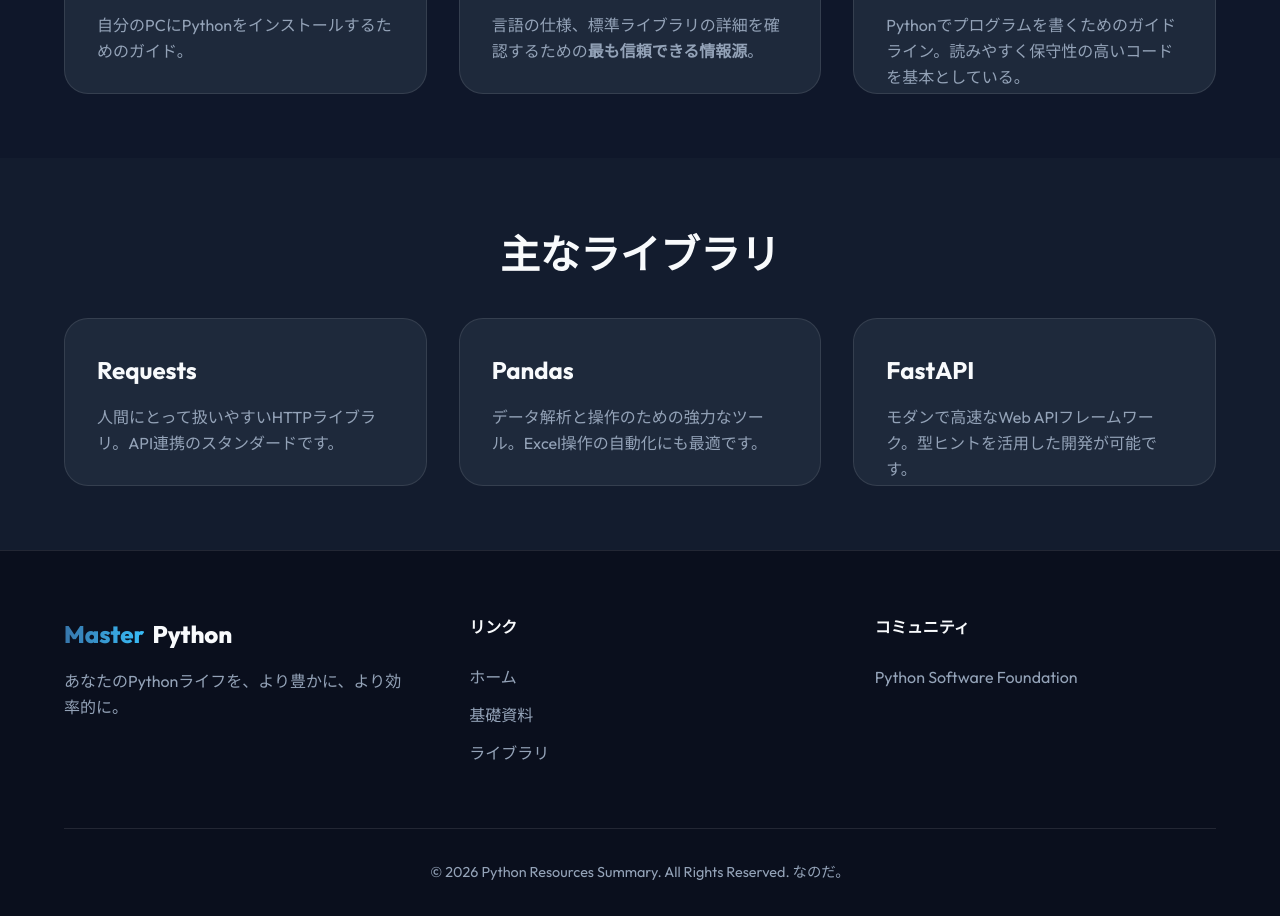
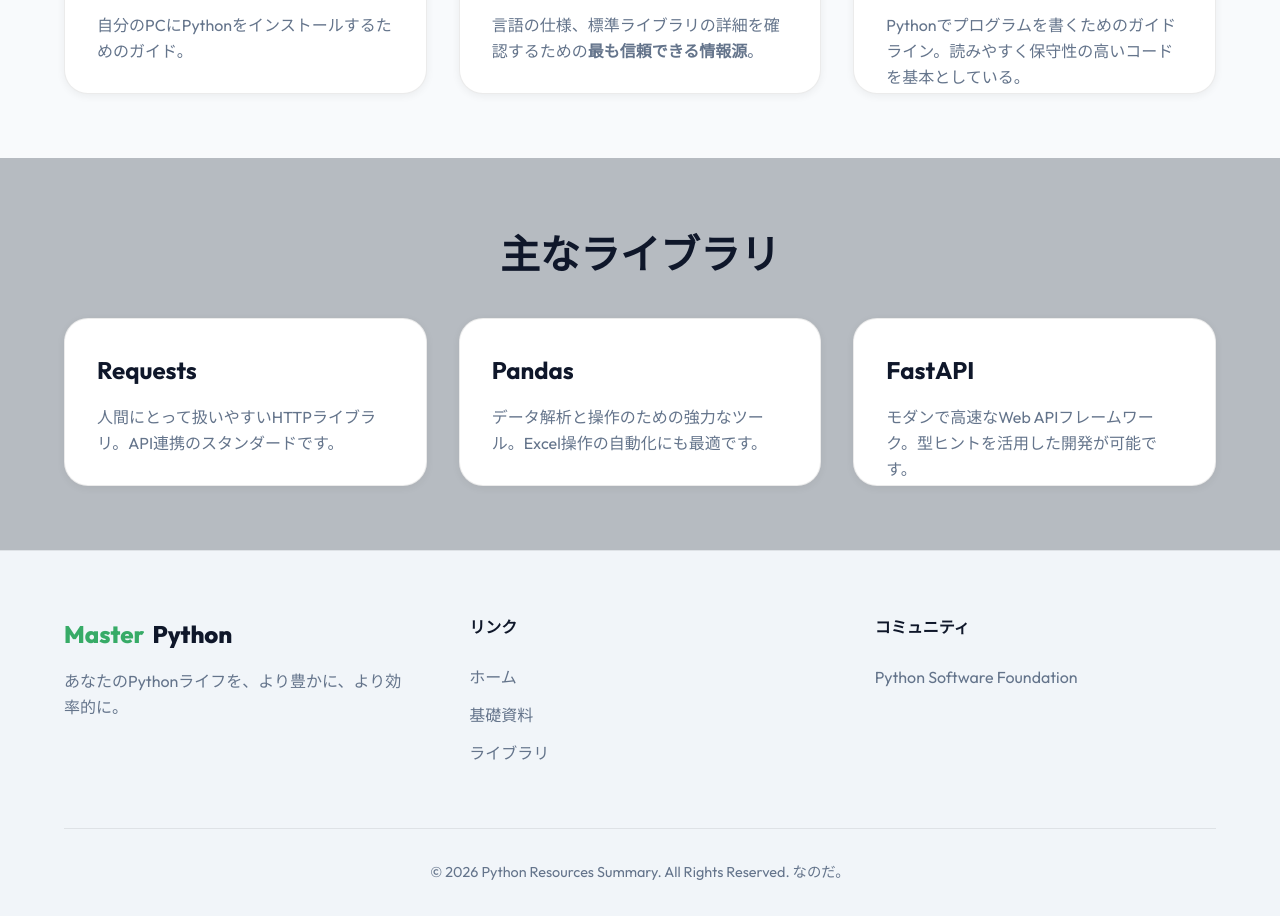
Before and after one commit to tanaka-pad/my-site, a plain HTML site: page index.html in a window 1280 px wide. Shown: the part 1186-2102 px from the top of the page. Drawn offline with Linux system fonts and the light colour scheme.

Commit message:
Update global.css

```diff
--- a/global.css
+++ b/global.css
@@ -1,18 +1,18 @@
 /*
   Modern Design System for Python Resource Site
-  Focus on: Glassmorphism, Premium Dark UI, and Python Brand Colors
+  Focus on: Clean White UI with Green & Yellow Accent Colors
 */
 
 :root {
-    --primary-blue: #3776ab;
+    --primary-blue: #37ab67;
     --primary-yellow: #ffd43b;
-    --bg-dark: #0f172a;
-    --bg-card: #1e293b;
-    --text-main: #f8fafc;
-    --text-muted: #94a3b8;
-    --accent: #38bdf8;
-    --glass-bg: rgba(30, 41, 59, 0.7);
-    --glass-border: rgba(255, 255, 255, 0.1);
+    --bg-dark: #f8fafc;
+    --bg-card: #ffffff;
+    --text-main: #0f172a;
+    --text-muted: #64748b;
+    --accent: #37ab67;
+    --glass-bg: rgba(255, 255, 255, 0.85);
+    --glass-border: rgba(0, 0, 0, 0.08);
 }
 
 * {
@@ -69,12 +69,23 @@ header {
     background: linear-gradient(90deg, var(--primary-blue), var(--accent));
     -webkit-background-clip: text;
     -webkit-text-fill-color: transparent;
+    /* -webkit-text-stroke: 2px white; */
+    paint-order: stroke fill;
+}
+
+.logoRight {
+  text-shadow:1px 1px 0 #FFF, -1px -1px 0 #FFF,
+              -1px 1px 0 #FFF, 1px -1px 0 #FFF,
+              0px 1px 0 #FFF,  0-1px 0 #FFF,
+              -1px 0 0 #FFF, 1px 0 0 #FFF;
 }
 
 .logo span {
     background: linear-gradient(90deg, var(--primary-blue), var(--accent));
     -webkit-background-clip: text;
     -webkit-text-fill-color: transparent;
+    /* -webkit-text-stroke: 1px white; */
+    paint-order: stroke fill;
 }
 
 nav ul {
@@ -105,7 +116,7 @@ section {
 
 .hero {
     text-align: center;
-    background: radial-gradient(circle at top, rgba(56, 189, 248, 0.15) 0%, transparent 70%);
+    background: radial-gradient(circle at top, rgba(55, 171, 103, 0.1) 0%, transparent 70%);
     min-height: 60vh;
     display: flex;
     flex-direction: column;
@@ -142,7 +153,7 @@ section {
 
 .btn-primary:hover {
     transform: translateY(-2px);
-    box-shadow: 0 10px 20px rgba(56, 189, 248, 0.3);
+    box-shadow: 0 10px 20px rgba(55, 171, 103, 0.3);
 }
 
 /* Resource Grid */
@@ -154,16 +165,18 @@ section {
 
 .card {
     background: var(--bg-card);
-    border: 1px solid var(--glass-border);
+    border: 1px solid rgba(0, 0, 0, 0.08);
     border-radius: 1.5rem;
     height: 168px;
     padding: 2rem;
-    transition: transform 0.3s ease, border-color 0.3s ease;
+    box-shadow: 0 2px 8px rgba(0, 0, 0, 0.06);
+    transition: transform 0.3s ease, border-color 0.3s ease, box-shadow 0.3s ease;
 }
 
 .card:hover {
     transform: translateY(-5px);
-    border-color: var(--accent);
+    border-color: var(--primary-blue);
+    box-shadow: 0 8px 24px rgba(55, 171, 103, 0.15);
 }
 
 .card h3 {
@@ -177,7 +190,7 @@ section {
 
 /* Footer Styles */
 footer {
-    background: #0a0f1d;
+    background: #f1f5f9;
     padding: 4rem 5% 2rem;
     border-top: 1px solid var(--glass-border);
 }
```
